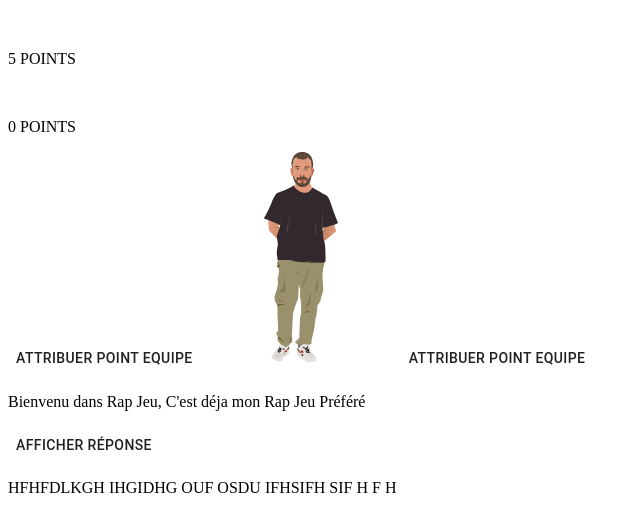
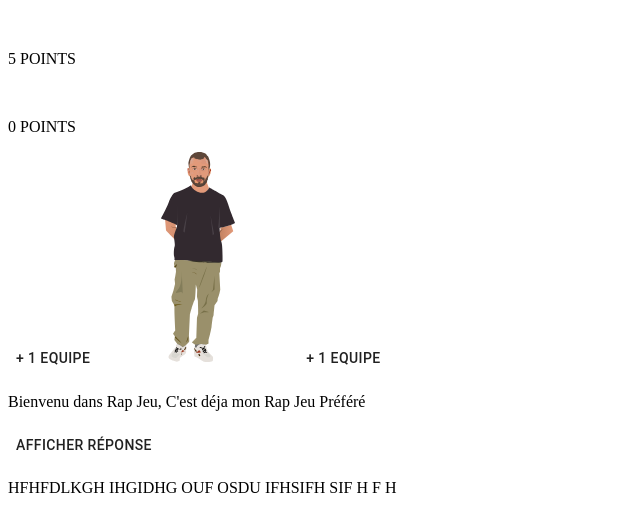
Before and after one commit to CrazyCatCZ/Rap_jeu, a React app in the folder rap_jeu/frontend/: page /Soiree/1 in a window 1280 px wide. Shown: the top 532 px of the page, without its empty margins (0-640 px from the left). Built offline with nearby package versions, Linux system fonts and the light colour scheme; no server answers; the HTML template or start-up script is replaced by a standard one.

Commit message:
rien de spe

```diff
--- a/rap_jeu/frontend/src/components/JeuSoiree.js
+++ b/rap_jeu/frontend/src/components/JeuSoiree.js
@@ -56,9 +56,9 @@ export default class JeuSoiree extends Component {
                 </div>
             </div>
             <div id="Mehdi_button">
-                <Button id="buttonSoireePointAttrib1">Attribuer Point Equipe {this.state.equipe1}</Button>
+                <Button id="buttonSoireePointAttrib1">+ 1 Equipe {this.state.equipe1}</Button>
                 <img src={mehdiBase} width="200" height="210"/>
-                <Button id="buttonSoireePointAttrib2">Attribuer Point equipe {this.state.equipe2}</Button>
+                <Button id="buttonSoireePointAttrib2">+ 1 Equipe {this.state.equipe2}</Button>
             </div>
             <p id="Text_Soiree">Bienvenu dans Rap Jeu, C'est déja mon Rap Jeu Préféré</p>
             <Button id="Voir_repSoiree">Afficher Réponse</Button>
--- a/rap_jeu/frontend/static/css/index.css
+++ b/rap_jeu/frontend/static/css/index.css
@@ -20,6 +20,7 @@
 
 #nav {
     grid-area:nav;
+    display: flex;
 }
 
 #main {
@@ -34,6 +35,8 @@
 footer {
     background: #ffff18;
     grid-area:footer;
+    display: flex;
+    min-height: 35px;
 }
 
 
@@ -407,6 +410,7 @@ li, a {
     height: 15px;
     font-weight: 500;
     font-size: 10px;
+    display: none;
 }
 
 #QuestionSoiree {
```
Also changed, not shown: rap_jeu/frontend/static/frontend/main.js, 1 other file (tests, documents, lock files or other folders).
